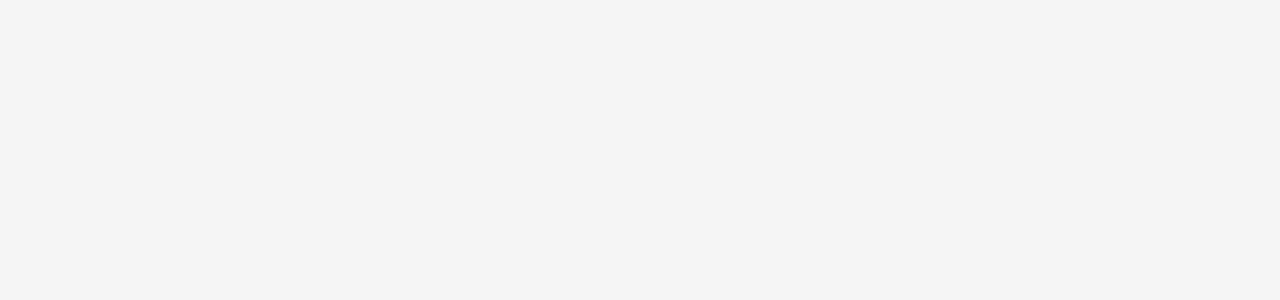
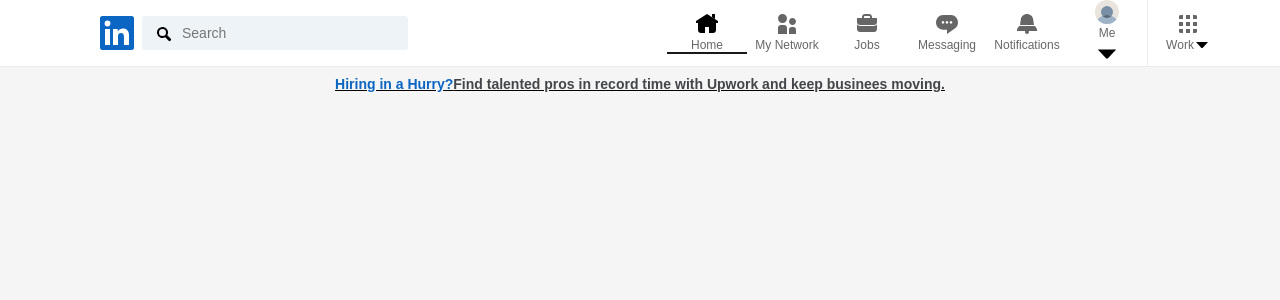
Before and after one commit to cj8355/LinkedIn_Clone, a React (Create React App) app in the folder linkedin-clone/: page /home in a window 1280 px wide. Before the commit this address had no page. Shown: the top 300 px of the page. Built offline with nearby package versions, Linux system fonts and the light colour scheme.

Commit message:
Added home and header component

```diff
--- a/linkedin-clone/src/App.js
+++ b/linkedin-clone/src/App.js
@@ -1,15 +1,17 @@
 import Login from './components/Login';
 import './App.css';
 import {BrowserRouter as Router, Routes, Route} from "react-router-dom";
+import Header from './components/Header';
+import Home from './components/Home';
 
 function App() {
   return (
     <div className='App'>
     <Router>
       <Routes>
-        <Route exact path="/" element={<Login/>}>
+        <Route exact path="/" element={<Login/>}></Route>
+        <Route path="/home" element={<><Home/> <Header/></>}></Route>
 
-        </Route>
       </Routes>
     </Router>
     </div>
--- /dev/null
+++ b/linkedin-clone/src/components/Header.js
@@ -0,0 +1,265 @@
+import styled from "styled-components";
+
+const Header = (props) => {
+    return (
+        <Container>
+            <Content>
+                <Logo>
+                    <a href="/home">
+                        <img src="/images/home-logo.svg" alt=""></img>
+                    </a>
+                </Logo>
+                <Search>
+                    <div>
+                        <input type="text" placeholder="Search"></input>
+                    </div>
+                    <SearchIcon>
+                    <img src="/images/search-icon.svg" alt="" />
+                    </SearchIcon>
+                </Search>
+                <Nav>
+                   <NavListWrap>
+                       <NavList className="active">
+                           <a>
+                               <img src="/images/nav-home.svg" alt=""></img>
+                               <span>Home</span>
+                           </a>
+                       </NavList>
+
+                       <NavList>
+                           <a>
+                               <img src="/images/nav-network.svg" alt=""></img>
+                               <span>My Network</span>
+                           </a>
+                       </NavList>
+
+                       <NavList>
+                           <a>
+                               <img src="/images/nav-jobs.svg" alt=""></img>
+                               <span>Jobs</span>
+                           </a>
+                       </NavList>
+
+                       <NavList>
+                           <a>
+                               <img src="/images/nav-messaging.svg" alt=""></img>
+                               <span>Messaging</span>
+                           </a>
+                       </NavList>
+
+                       <NavList>
+                           <a>
+                               <img src="/images/nav-notifications.svg" alt=""></img>
+                               <span>Notifications</span>
+                           </a>
+                       </NavList>
+
+                    <User>
+                        <a>
+                            <img src="/images/user.svg" alt=""></img>
+                            <span>Me</span>
+                            <img src="/images/down-icon.svg"></img>
+                        </a>
+
+                        <SignOut>
+                            <a>Sign out</a>
+                        </SignOut>
+                    </User>
+                    <Work>
+                        <a>
+                            <img src="/images/nav-work.svg" alt=""></img>
+                            <span>
+                                Work
+                                <img src="/images/down-icon.svg"></img>
+                            </span>
+                        </a>
+                    </Work>
+
+                   </NavListWrap>
+                </Nav>
+            </Content>
+        </Container>
+    )
+};
+
+const Container = styled.div`
+    background-color: white;
+    border-bottom: 1px solid rgba(0, 0, 0, 0.08);
+    left: 0;
+    padding: 0 24px;
+    position: fixed;
+    top: 0;
+    width: 100vw;
+    z-index: 100;
+`;
+
+const Content = styled.div`
+    display: flex;
+    align-items: center;
+    margin: 0 auto;
+    min-height: 100%;
+    max-width: 1128px;
+`;
+
+const Logo = styled.span`
+    margin-right: 8px;
+    font-size: 0;
+`;
+
+const Search = styled.div`
+    opacity: 1;
+    flex-grow: 1;
+    position: relative;
+    & > div {
+        max-width: 280px;
+        input {
+            border: none;
+            box-shadow: none;
+            background-color: #eef3f8;
+            border-radius: 3px;
+            color: rgba(0, 0, 0, 0.9);
+            width: 218px;
+            padding: 0 8px 0 40px;
+            line-height: 1.75;
+            font-weight: 400;
+            font-size: 14px;
+            height: 34px;
+            border-color: #dce6f1;
+            vertical-align: text-top;
+        }
+    }
+`;
+
+const SearchIcon = styled.div`
+    width: 40px;
+    position: absolute;
+    z-index: 1;
+    top: 10px;
+    left: 2px;
+    border-radius: 0 2px 2px 0;
+    margin: 0;
+    pointer-events: none;
+    display: flex;
+    justify-content: center;
+    align-items: center;
+
+`;
+
+const Nav = styled.nav`
+    margin-left: auto;
+    display: block;
+    @media (max-width: 768px) {
+        position: fixed;
+        left: 0;
+        bottom: 0;
+        background: white;
+        width: 100%;
+    }
+`;
+
+
+const NavListWrap = styled.ul`
+    display: flex;
+    flex-wrap: nowrap;
+    list-style-type: none;
+
+    .active {
+        span:after {
+            content: "";
+            transform: scaleX(1);
+            border-bottom: 2px solid var(--white, #fff);
+            bottom: 0;
+            left: 0;
+            position: absolute;
+            transition: transform 0.2s ease-in-out;
+            width: 100%;
+            border-color: rgba(0, 0, 0, 0.9);
+        }
+    }
+`;
+
+const NavList = styled.li`
+    display: flex;
+    align-items: center;
+    a {
+        align-items: center;
+        background: transparent;
+        display: flex;
+        flex-direction: column;
+        font-size: 12px;
+        font-weight: 400;
+        justify-content: center;
+        line-height: 1.5;
+        min-height: 42px;
+        min-width: 80px;
+        position: relative;
+        text-decoration: none;
+
+        span {
+            color: rgba(0, 0, 0, 0.6);
+            display: flex;
+            align-items: center;
+        }
+
+        @media (max-width: 768px) {
+            min-width: 70px;
+
+        }
+    }
+
+    &:hover, &:active {
+        a {
+            span {
+                color: rgba(0, 0, 0, 0.9);
+            }
+        }
+    }
+`;
+
+const SignOut = styled.div`
+    position: absolute;
+    top: 45px;
+    background: white;
+    border-radius: 0 0 5px 5px;
+    width: 100px;
+    height: 40px;
+    font-size: 16px;
+    transition-duration: 167ms;
+    text-align: center;
+    display: none;
+`;
+
+const User = styled(NavList)`
+    a > svg {
+        width: 24px;
+        border-radius: 50%;
+    }
+
+    a > img {
+        width: 24px;
+        height: 24px;
+        border-radius: 50%;
+    }
+
+    span {
+        display: flex;
+        align-items: center;
+    }
+
+    &:hover {
+        ${SignOut} {
+            align-items: center;
+            display: flex;
+            justify-content: center;
+        }
+    }
+`;
+
+const Work = styled(User)`
+    border-left: 1px solid rgba(0, 0, 0, 0.08);
+`;
+
+
+
+
+export default Header;
--- /dev/null
+++ b/linkedin-clone/src/components/Home.js
@@ -0,0 +1,57 @@
+import styled from "styled-components";
+
+const Home = (props) => {
+    return (
+        <Container>
+            <Section>
+                <h5><a>Hiring in a Hurry?</a></h5>
+                <p>Find talented pros in record time with Upwork and keep businees moving.</p>
+            </Section>
+        </Container>
+    )
+};
+
+const Container = styled.div`
+    padding-top: 52px;
+    max-width: 100%;
+
+`;
+
+const Content = styled.div`
+
+max-width: 1128px;
+margin-left: auto;
+margin-right: auto;
+`;
+
+const Section = styled.section`
+    min-height: 50px;
+    padding: 16px 0;
+    box-sizing: content-box;
+    text-align: center;
+    text-decoration: underline;
+    display: flex;
+    justify-content: center;
+
+    h5 {
+        color: #0a66c2;
+        font-size: 14px;
+        a {
+            font-weight: 700;
+        }
+    }
+
+    p {
+        font-size: 14px;
+        color: #434649;
+        font-weight: 600;
+    }
+
+    @media (max-width: 768px) {
+        flex-direction: column;
+        padding: 0 5px;
+    }
+
+`;
+
+export default Home;
```
